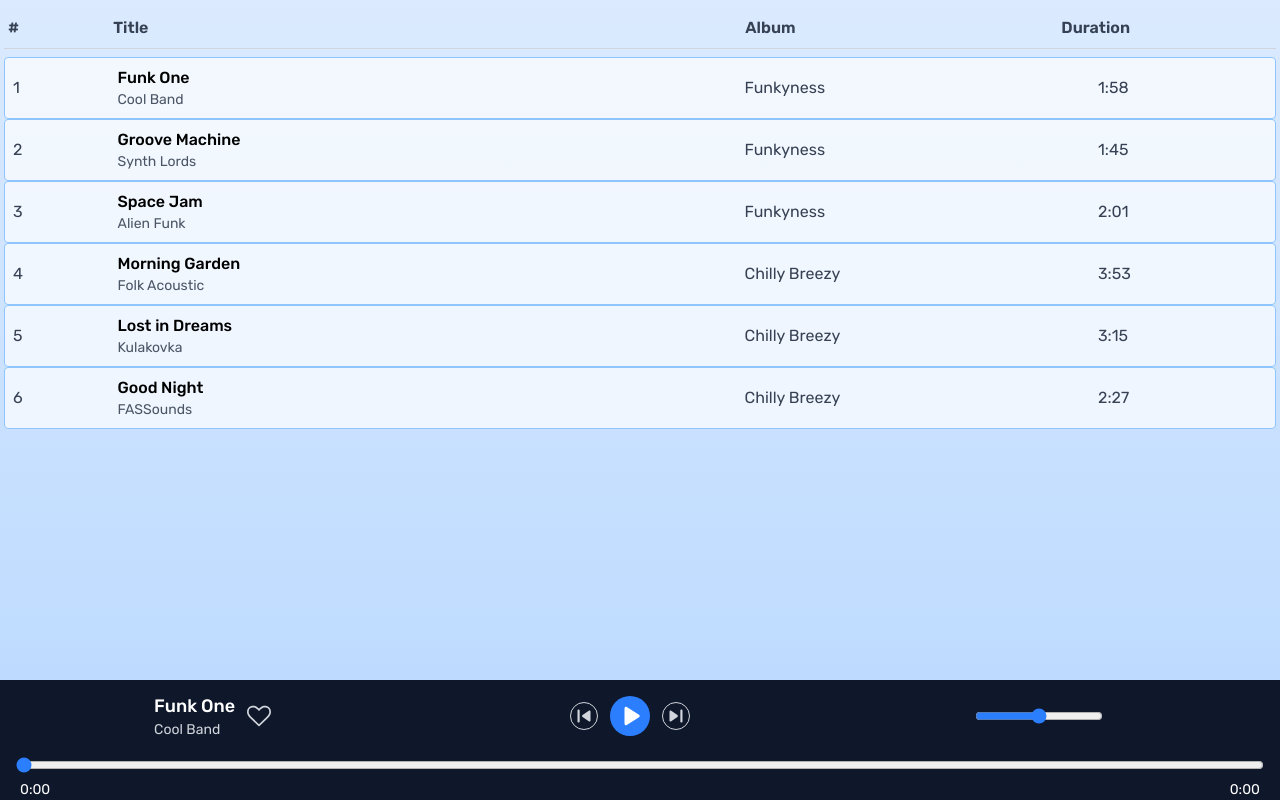
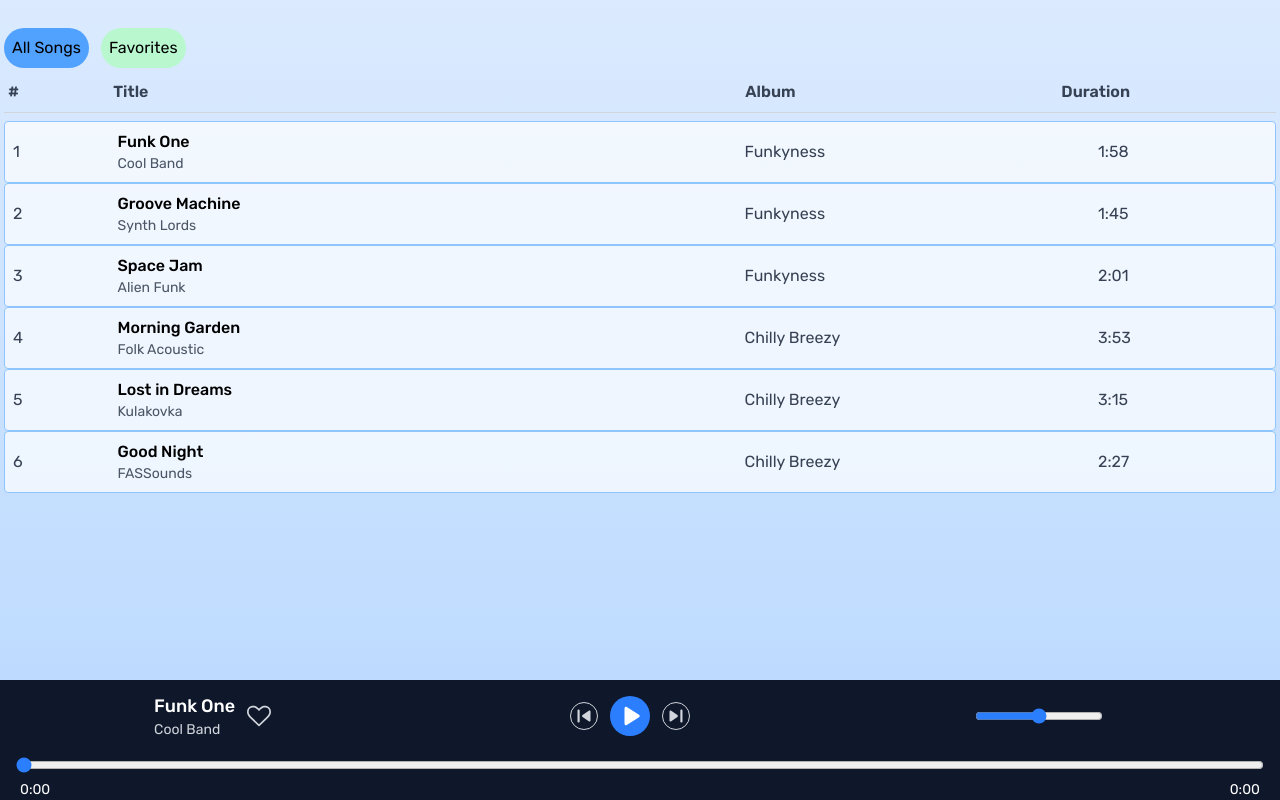
Before and after one commit to Martifas/react-music-player, a React (Vite) app: page / in a window 1280 px wide. Built offline with nearby package versions, Linux system fonts and the light colour scheme.

Commit message:
added different playlist viewing

```diff
--- a/src/components/Playlist/Playlist.tsx
+++ b/src/components/Playlist/Playlist.tsx
@@ -1,16 +1,48 @@
+import { useState } from 'react';
 import { trackList } from '../../lib/tracks';
+import { useFavoriteStore } from '../../states/favoriteState';
 import SongCard from './SongCard';
 
 function Playlist() {
+  const [selectedPlaylist, setSelectedPlaylist] = useState<'all' | 'favorites'>(
+    'all'
+  );
+  const favorites = useFavoriteStore((state) => state.favorites);
+
+  const handlePlaylistChange = (playlist: 'all' | 'favorites') => {
+    setSelectedPlaylist(playlist);
+  };
+
+  const filteredTracks =
+    selectedPlaylist === 'favorites'
+      ? trackList.filter((track) => favorites.has(track.id))
+      : trackList;
+
   return (
     <div className="h-full w-full bg-gradient-to-b from-blue-100 to-blue-200 py-4 px-1">
+      <div className="flex gap-3 py-3">
+        <button
+          className={`rounded-full p-2 ${selectedPlaylist === 'all' ? 'bg-blue-400 hover:bg-blue-300' : 'bg-blue-200 hover:bg-blue-100'}`}
+          onClick={() => handlePlaylistChange('all')}
+        >
+          All Songs
+        </button>
+        <button
+          className={`rounded-full p-2 ${selectedPlaylist === 'favorites' ? 'bg-green-400 hover:bg-green-300' : 'bg-green-200 hover:bg-green-100'}`}
+          onClick={() => handlePlaylistChange('favorites')}
+        >
+          Favorites
+        </button>
+      </div>
+
       <div className="flex font-semibold text-gray-700 border-b border-gray-300 px-1 pb-2 mb-2">
         <span className="flex-1">#</span>
         <span className="flex-6">Title</span>
         <span className="flex-3">Album</span>
         <span className="flex-2 text-right sm:text-left">Duration</span>
       </div>
-      {trackList.map((song, index) => (
+
+      {filteredTracks.map((song, index) => (
         <SongCard
           key={song.id}
           id={song.id}
```
